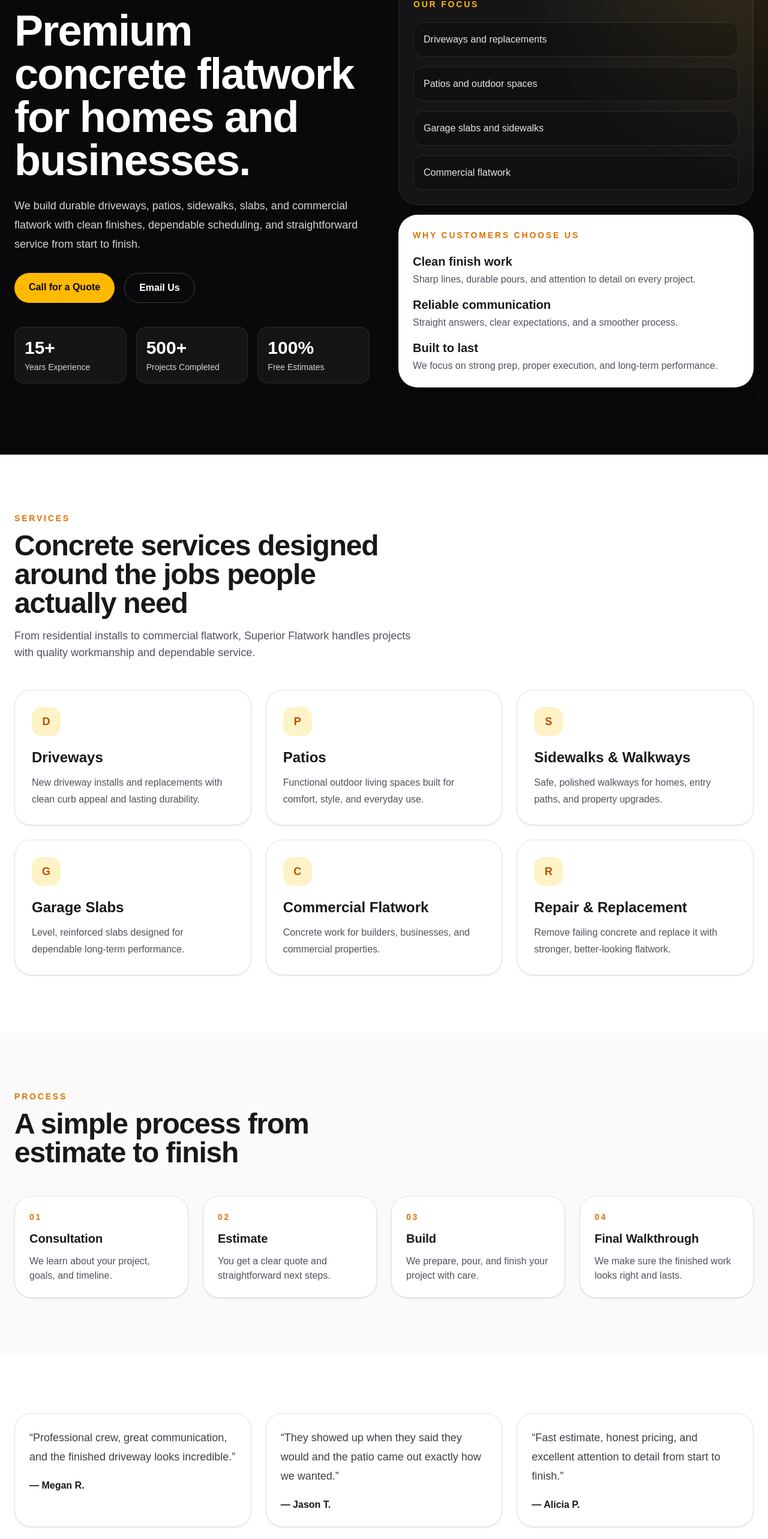
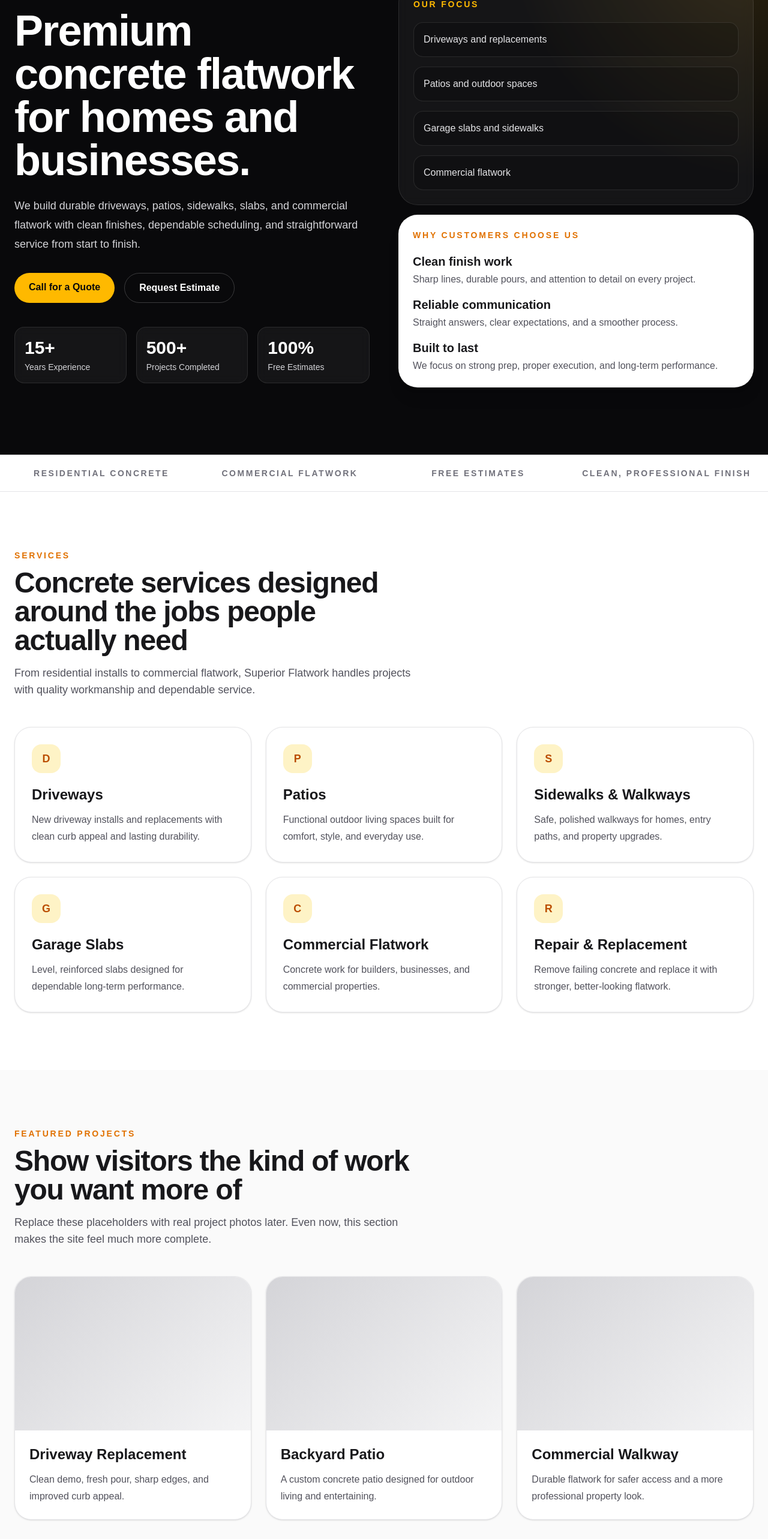
Before and after one commit to receptioniqbusiness/superior-flatwork, a Next.js app: page / in a window 1280 px wide. Shown: the part 209-2775 px from the top of the page at 60% size. Built offline with nearby package versions, Linux system fonts and the light colour scheme.

Commit message:
Update page.tsx

```diff
--- a/app/page.tsx
+++ b/app/page.tsx
@@ -25,10 +25,10 @@ export default function HomePage() {
                 Call for a Quote
               </a>
               <a
-                href="mailto:info@superiorflatwork.com"
+                href="/contact"
                 className="rounded-full border border-white/20 px-6 py-3 font-semibold text-white transition hover:bg-white/10"
               >
-                Email Us
+                Request Estimate
               </a>
             </div>
 
@@ -102,6 +102,15 @@ export default function HomePage() {
         </div>
       </section>
 
+      <section className="border-y border-zinc-200 bg-white">
+        <div className="mx-auto grid max-w-7xl gap-6 px-6 py-5 text-center text-sm font-semibold uppercase tracking-[0.18em] text-zinc-500 md:grid-cols-4">
+          <p>Residential Concrete</p>
+          <p>Commercial Flatwork</p>
+          <p>Free Estimates</p>
+          <p>Clean, Professional Finish</p>
+        </div>
+      </section>
+
       <section className="mx-auto max-w-7xl px-6 py-16 md:py-24">
         <div className="max-w-2xl">
           <p className="text-sm font-semibold uppercase tracking-[0.2em] text-amber-600">
@@ -161,6 +170,50 @@ export default function HomePage() {
         <div className="mx-auto max-w-7xl px-6 py-16 md:py-24">
           <div className="max-w-2xl">
             <p className="text-sm font-semibold uppercase tracking-[0.2em] text-amber-600">
+              Featured Projects
+            </p>
+            <h2 className="mt-3 text-3xl font-bold tracking-tight md:text-5xl">
+              Show visitors the kind of work you want more of
+            </h2>
+            <p className="mt-4 text-lg text-zinc-600">
+              Replace these placeholders with real project photos later. Even
+              now, this section makes the site feel much more complete.
+            </p>
+          </div>
+
+          <div className="mt-12 grid gap-6 md:grid-cols-3">
+            {[
+              [
+                "Driveway Replacement",
+                "Clean demo, fresh pour, sharp edges, and improved curb appeal.",
+              ],
+              [
+                "Backyard Patio",
+                "A custom concrete patio designed for outdoor living and entertaining.",
+              ],
+              [
+                "Commercial Walkway",
+                "Durable flatwork for safer access and a more professional property look.",
+              ],
+            ].map(([title, text]) => (
+              <div
+                key={title}
+                className="overflow-hidden rounded-[1.75rem] border border-zinc-200 bg-white shadow-sm"
+              >
+                <div className="h-64 bg-[linear-gradient(135deg,#d4d4d8,#f4f4f5)]" />
+                <div className="p-6">
+                  <h3 className="text-2xl font-bold">{title}</h3>
+                  <p className="mt-3 leading-7 text-zinc-600">{text}</p>
+                </div>
+              </div>
+            ))}
+          </div>
+        </div>
+      </section>
+
+      <section className="mx-auto max-w-7xl px-6 py-16 md:py-24">
+        <div className="max-w-2xl">
+          <p className="text-sm font-semibold uppercase tracking-[0.2em] text-amber-600">
             Process
           </p>
           <h2 className="mt-3 text-3xl font-bold tracking-tight md:text-5xl">
@@ -184,6 +237,40 @@ export default function HomePage() {
               </p>
               <h3 className="mt-3 text-xl font-bold">{title}</h3>
               <p className="mt-3 text-zinc-600">{text}</p>
+            </div>
+          ))}
+        </div>
+      </section>
+
+      <section className="bg-zinc-950 text-white">
+        <div className="mx-auto grid max-w-7xl gap-10 px-6 py-16 md:grid-cols-2 md:items-start md:py-24">
+          <div>
+            <p className="text-sm font-semibold uppercase tracking-[0.2em] text-amber-400">
+              Service Area
+            </p>
+            <h2 className="mt-3 text-3xl font-bold tracking-tight md:text-5xl">
+              Proudly serving homeowners and businesses in your area
+            </h2>
+            <p className="mt-4 max-w-2xl text-lg leading-8 text-zinc-300">
+              Add your main city plus nearby towns here to help visitors know
+              you serve them and to make the site feel more local.
+            </p>
+          </div>
+
+          <div className="grid gap-4 sm:grid-cols-2">
+            {[
+              "Your Main City",
+              "Nearby Town 1",
+              "Nearby Town 2",
+              "Nearby Town 3",
+              "Nearby Town 4",
+              "Nearby Town 5",
+            ].map((city) => (
+              <div
+                key={city}
+                className="rounded-2xl border border-white/10 bg-white/5 px-5 py-4 text-zinc-200"
+              >
+                {city}
               </div>
             ))}
           </div>
@@ -242,10 +329,10 @@ export default function HomePage() {
                   Call Now
                 </a>
                 <a
-                  href="mailto:info@superiorflatwork.com"
+                  href="/contact"
                   className="block rounded-full border border-white/20 px-6 py-3 text-center font-semibold text-white transition hover:bg-white/10"
                 >
-                  Send Email
+                  Request Estimate
                 </a>
               </div>
             </div>
```
Lines whose indentation alone changed are shown as unchanged.
